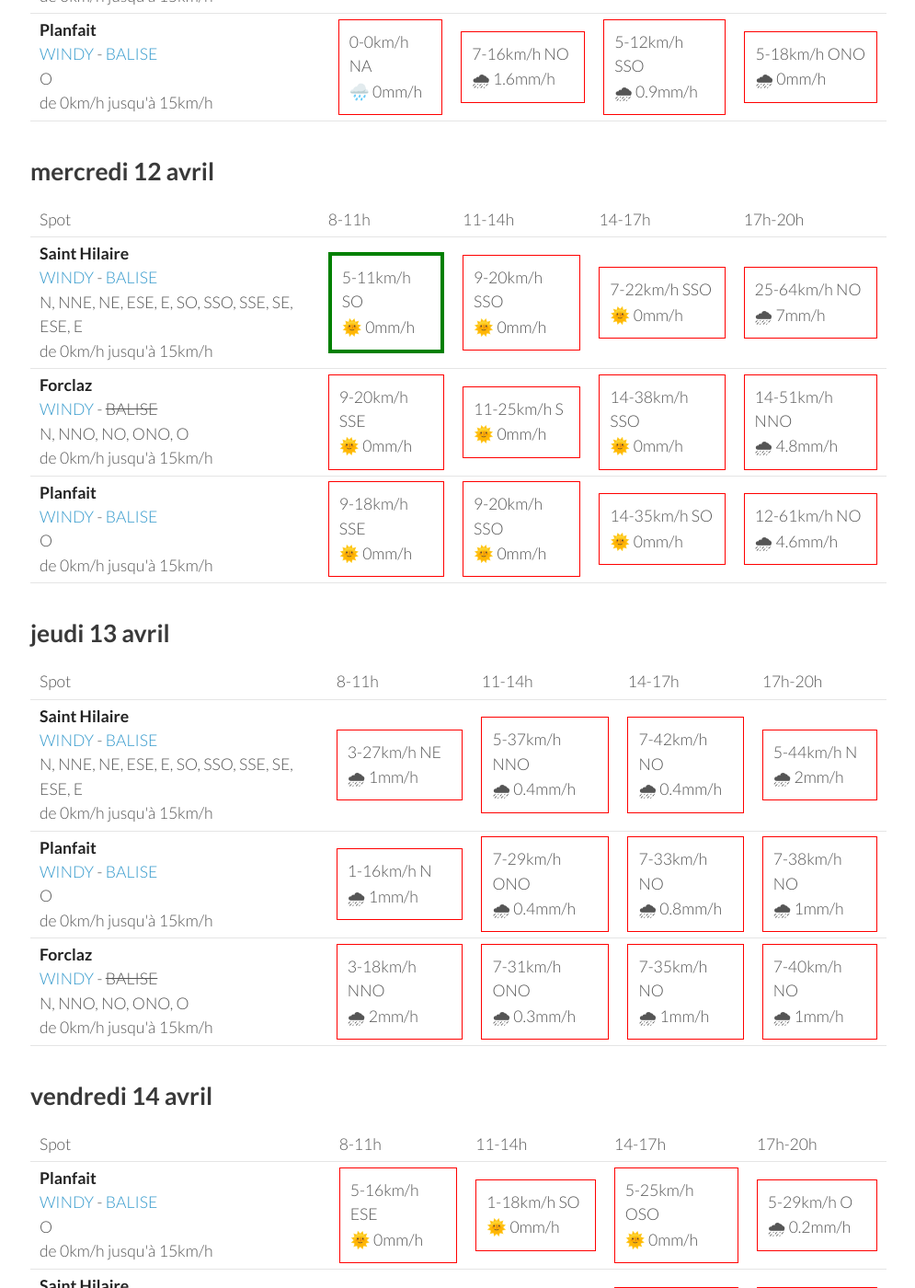
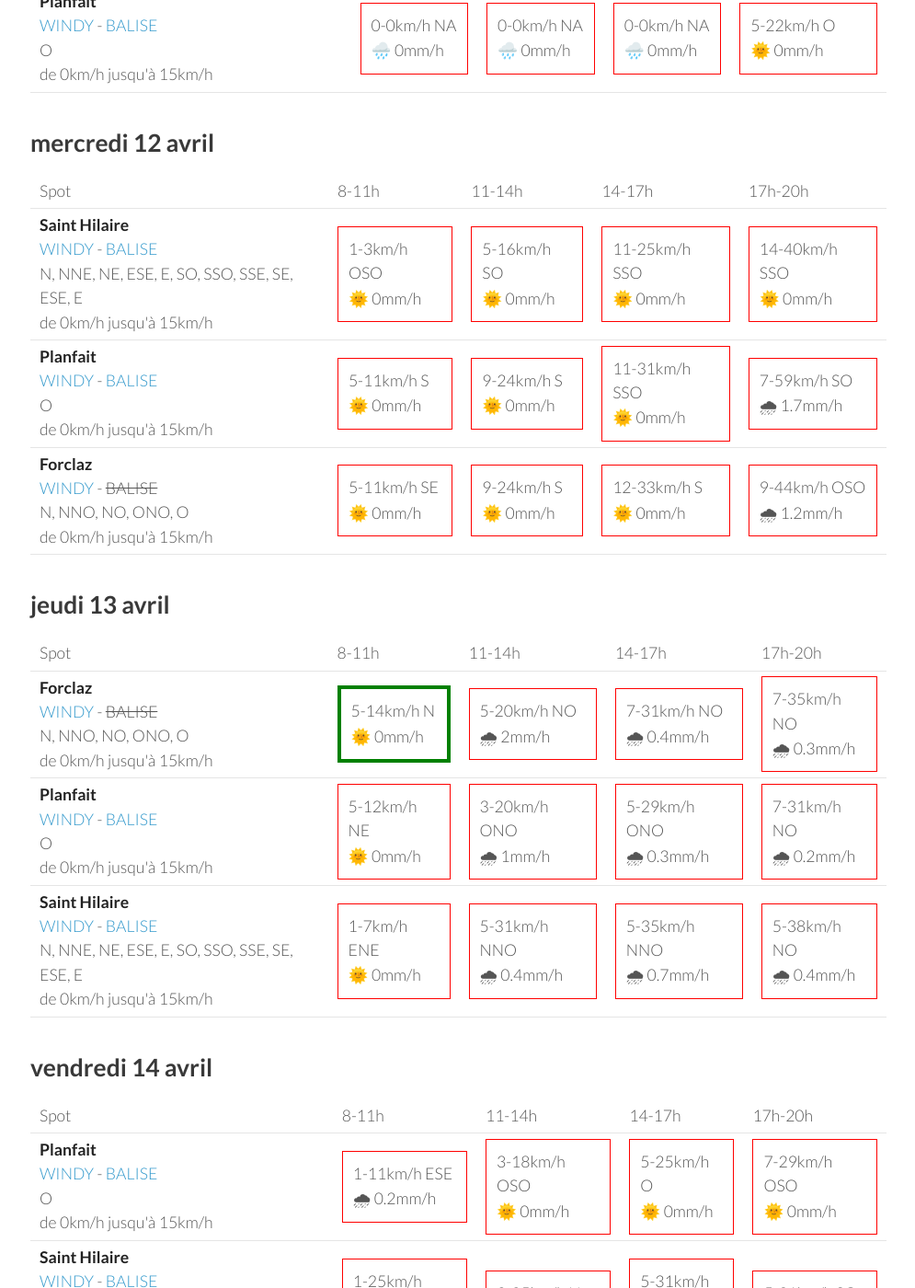
Before and after one commit to parapente-dans-le-nord/parapente-dans-le-nord.github.io, a Jekyll site: the page built from alpes_nord.markdown, in a window 1280 px wide and 1400 px high, scrolled down 616 px. Shown: the whole window at 92% size, without its empty margins (25-1020 px from the left). Built offline with Jekyll 4.4.1, drawn with Linux system fonts in a browser that asks for light colours; some of the changed text lies outside the part shown.

Commit message:
update index.markdown

```diff
--- a/alpes_nord.markdown
+++ b/alpes_nord.markdown
@@ -25,27 +25,27 @@ page mise à jour le mardi 11 avril 13:26
         <td><strong>Forclaz</strong><br><a href="https://windy.com/45.814/6.247?45.375,6.246,8,m:eVwaglz">WINDY</a> - <span class="no-balise"> BALISE </span><br> <span class="vent-favorable">N, NNO, NO, ONO, O</span><br><span class="force-vent">de 0km/h jusqu'à 15km/h</span> </td>
 
             <td><div class="not-flyable"><p>0-0km/h NA</p><p>🌧️ 0mm/h</p></div></td>
-            <td><div class="not-flyable"><p>9-22km/h N</p><p>🌧 3mm/h</p></div></td>
-            <td><div class="flyable"><p>1-11km/h NO</p><p>🌧 1.2mm/h</p></div></td>
-            <td><div class="flyable"><p>5-14km/h NNO</p><p>🌧 0.3mm/h</p></div></td>
+            <td><div class="not-flyable"><p>0-0km/h NA</p><p>🌧️ 0mm/h</p></div></td>
+            <td><div class="not-flyable"><p>0-0km/h NA</p><p>🌧️ 0mm/h</p></div></td>
+            <td><div class="flyable"><p>0-11km/h NNO</p><p>🌧 0.7mm/h</p></div></td>
 
     </tr>
 <tr>
         <td><strong>Saint Hilaire</strong><br><a href="https://windy.com/45.307/5.888?45.087,5.889,9,m:eUFagkX">WINDY</a> - <span class=""><a href="http://www.balisemeteo.com/balise.php?idBalise=61">BALISE</a> </span><br> <span class="vent-favorable">N, NNE, NE, ESE, E, SO, SSO, SSE, SE, ESE, E</span><br><span class="force-vent">de 0km/h jusqu'à 15km/h</span> </td>
 
             <td><div class="not-flyable"><p>0-0km/h NA</p><p>🌧️ 0mm/h</p></div></td>
-            <td><div class="flyable"><p>5-14km/h ESE</p><p>🌧 0.5mm/h</p></div></td>
-            <td><div class="not-flyable"><p>7-22km/h ENE</p><p>🌧 0.4mm/h</p></div></td>
-            <td><div class="not-flyable"><p>7-16km/h ENE</p><p>🌧 0mm/h</p></div></td>
+            <td><div class="not-flyable"><p>0-0km/h NA</p><p>🌧️ 0mm/h</p></div></td>
+            <td><div class="not-flyable"><p>0-0km/h NA</p><p>🌧️ 0mm/h</p></div></td>
+            <td><div class="flyable"><p>5-14km/h E</p><p>🌞 0mm/h</p></div></td>
 
     </tr>
 <tr>
         <td><strong>Planfait</strong><br><a href="https://windy.com/45.853/6.223?45.415,6.223,8">WINDY</a> - <span class=""><a href="https://www.openwindmap.org/PP496">BALISE</a> </span><br> <span class="vent-favorable">O</span><br><span class="force-vent">de 0km/h jusqu'à 15km/h</span> </td>
 
             <td><div class="not-flyable"><p>0-0km/h NA</p><p>🌧️ 0mm/h</p></div></td>
-            <td><div class="not-flyable"><p>7-16km/h NO</p><p>🌧 1.6mm/h</p></div></td>
-            <td><div class="not-flyable"><p>5-12km/h SSO</p><p>🌧 0.9mm/h</p></div></td>
-            <td><div class="not-flyable"><p>5-18km/h ONO</p><p>🌧 0mm/h</p></div></td>
+            <td><div class="not-flyable"><p>0-0km/h NA</p><p>🌧️ 0mm/h</p></div></td>
+            <td><div class="not-flyable"><p>0-0km/h NA</p><p>🌧️ 0mm/h</p></div></td>
+            <td><div class="not-flyable"><p>5-22km/h O</p><p>🌞 0mm/h</p></div></td>
 
     </tr>
 
@@ -67,30 +67,30 @@ page mise à jour le mardi 11 avril 13:26
 <tr>
         <td><strong>Saint Hilaire</strong><br><a href="https://windy.com/45.307/5.888?45.087,5.889,9,m:eUFagkX">WINDY</a> - <span class=""><a href="http://www.balisemeteo.com/balise.php?idBalise=61">BALISE</a> </span><br> <span class="vent-favorable">N, NNE, NE, ESE, E, SO, SSO, SSE, SE, ESE, E</span><br><span class="force-vent">de 0km/h jusqu'à 15km/h</span> </td>
 
-            <td><div class="flyable"><p>5-11km/h SO</p><p>🌞 0mm/h</p></div></td>
-            <td><div class="not-flyable"><p>9-20km/h SSO</p><p>🌞 0mm/h</p></div></td>
-            <td><div class="not-flyable"><p>7-22km/h SSO</p><p>🌞 0mm/h</p></div></td>
-            <td><div class="not-flyable"><p>25-64km/h NO</p><p>🌧 7mm/h</p></div></td>
+            <td><div class="not-flyable"><p>1-3km/h OSO</p><p>🌞 0mm/h</p></div></td>
+            <td><div class="not-flyable"><p>5-16km/h SO</p><p>🌞 0mm/h</p></div></td>
+            <td><div class="not-flyable"><p>11-25km/h SSO</p><p>🌞 0mm/h</p></div></td>
+            <td><div class="not-flyable"><p>14-40km/h SSO</p><p>🌞 0mm/h</p></div></td>
+
+
+    </tr>
+<tr>
+        <td><strong>Planfait</strong><br><a href="https://windy.com/45.853/6.223?45.415,6.223,8">WINDY</a> - <span class=""><a href="https://www.openwindmap.org/PP496">BALISE</a> </span><br> <span class="vent-favorable">O</span><br><span class="force-vent">de 0km/h jusqu'à 15km/h</span> </td>
+
+            <td><div class="not-flyable"><p>5-11km/h S</p><p>🌞 0mm/h</p></div></td>
+            <td><div class="not-flyable"><p>9-24km/h S</p><p>🌞 0mm/h</p></div></td>
+            <td><div class="not-flyable"><p>11-31km/h SSO</p><p>🌞 0mm/h</p></div></td>
+            <td><div class="not-flyable"><p>7-59km/h SO</p><p>🌧 1.7mm/h</p></div></td>
 
 
     </tr>
 <tr>
         <td><strong>Forclaz</strong><br><a href="https://windy.com/45.814/6.247?45.375,6.246,8,m:eVwaglz">WINDY</a> - <span class="no-balise"> BALISE </span><br> <span class="vent-favorable">N, NNO, NO, ONO, O</span><br><span class="force-vent">de 0km/h jusqu'à 15km/h</span> </td>
 
-            <td><div class="not-flyable"><p>9-20km/h SSE</p><p>🌞 0mm/h</p></div></td>
-            <td><div class="not-flyable"><p>11-25km/h S</p><p>🌞 0mm/h</p></div></td>
-            <td><div class="not-flyable"><p>14-38km/h SSO</p><p>🌞 0mm/h</p></div></td>
-            <td><div class="not-flyable"><p>14-51km/h NNO</p><p>🌧 4.8mm/h</p></div></td>
-
-
-    </tr>
-<tr>
-        <td><strong>Planfait</strong><br><a href="https://windy.com/45.853/6.223?45.415,6.223,8">WINDY</a> - <span class=""><a href="https://www.openwindmap.org/PP496">BALISE</a> </span><br> <span class="vent-favorable">O</span><br><span class="force-vent">de 0km/h jusqu'à 15km/h</span> </td>
-
-            <td><div class="not-flyable"><p>9-18km/h SSE</p><p>🌞 0mm/h</p></div></td>
-            <td><div class="not-flyable"><p>9-20km/h SSO</p><p>🌞 0mm/h</p></div></td>
-            <td><div class="not-flyable"><p>14-35km/h SO</p><p>🌞 0mm/h</p></div></td>
-            <td><div class="not-flyable"><p>12-61km/h NO</p><p>🌧 4.6mm/h</p></div></td>
+            <td><div class="not-flyable"><p>5-11km/h SE</p><p>🌞 0mm/h</p></div></td>
+            <td><div class="not-flyable"><p>9-24km/h S</p><p>🌞 0mm/h</p></div></td>
+            <td><div class="not-flyable"><p>12-33km/h S</p><p>🌞 0mm/h</p></div></td>
+            <td><div class="not-flyable"><p>9-44km/h OSO</p><p>🌧 1.2mm/h</p></div></td>
 
 
     </tr>
@@ -111,32 +111,32 @@ page mise à jour le mardi 11 avril 13:26
       <td>17h-20h</td>
     </tr>
 <tr>
-        <td><strong>Saint Hilaire</strong><br><a href="https://windy.com/45.307/5.888?45.087,5.889,9,m:eUFagkX">WINDY</a> - <span class=""><a href="http://www.balisemeteo.com/balise.php?idBalise=61">BALISE</a> </span><br> <span class="vent-favorable">N, NNE, NE, ESE, E, SO, SSO, SSE, SE, ESE, E</span><br><span class="force-vent">de 0km/h jusqu'à 15km/h</span> </td>
+        <td><strong>Forclaz</strong><br><a href="https://windy.com/45.814/6.247?45.375,6.246,8,m:eVwaglz">WINDY</a> - <span class="no-balise"> BALISE </span><br> <span class="vent-favorable">N, NNO, NO, ONO, O</span><br><span class="force-vent">de 0km/h jusqu'à 15km/h</span> </td>
 
-            <td><div class="not-flyable"><p>3-27km/h NE</p><p>🌧 1mm/h</p></div></td>
-            <td><div class="not-flyable"><p>5-37km/h NNO</p><p>🌧 0.4mm/h</p></div></td>
-            <td><div class="not-flyable"><p>7-42km/h NO</p><p>🌧 0.4mm/h</p></div></td>
-            <td><div class="not-flyable"><p>5-44km/h N</p><p>🌧 2mm/h</p></div></td>
+            <td><div class="flyable"><p>5-14km/h N</p><p>🌞 0mm/h</p></div></td>
+            <td><div class="not-flyable"><p>5-20km/h NO</p><p>🌧 2mm/h</p></div></td>
+            <td><div class="not-flyable"><p>7-31km/h NO</p><p>🌧 0.4mm/h</p></div></td>
+            <td><div class="not-flyable"><p>7-35km/h NO</p><p>🌧 0.3mm/h</p></div></td>
 
 
     </tr>
 <tr>
         <td><strong>Planfait</strong><br><a href="https://windy.com/45.853/6.223?45.415,6.223,8">WINDY</a> - <span class=""><a href="https://www.openwindmap.org/PP496">BALISE</a> </span><br> <span class="vent-favorable">O</span><br><span class="force-vent">de 0km/h jusqu'à 15km/h</span> </td>
 
-            <td><div class="not-flyable"><p>1-16km/h N</p><p>🌧 1mm/h</p></div></td>
-            <td><div class="not-flyable"><p>7-29km/h ONO</p><p>🌧 0.4mm/h</p></div></td>
-            <td><div class="not-flyable"><p>7-33km/h NO</p><p>🌧 0.8mm/h</p></div></td>
-            <td><div class="not-flyable"><p>7-38km/h NO</p><p>🌧 1mm/h</p></div></td>
+            <td><div class="not-flyable"><p>5-12km/h NE</p><p>🌞 0mm/h</p></div></td>
+            <td><div class="not-flyable"><p>3-20km/h ONO</p><p>🌧 1mm/h</p></div></td>
+            <td><div class="not-flyable"><p>5-29km/h ONO</p><p>🌧 0.3mm/h</p></div></td>
+            <td><div class="not-flyable"><p>7-31km/h NO</p><p>🌧 0.2mm/h</p></div></td>
 
 
     </tr>
 <tr>
-        <td><strong>Forclaz</strong><br><a href="https://windy.com/45.814/6.247?45.375,6.246,8,m:eVwaglz">WINDY</a> - <span class="no-balise"> BALISE </span><br> <span class="vent-favorable">N, NNO, NO, ONO, O</span><br><span class="force-vent">de 0km/h jusqu'à 15km/h</span> </td>
+        <td><strong>Saint Hilaire</strong><br><a href="https://windy.com/45.307/5.888?45.087,5.889,9,m:eUFagkX">WINDY</a> - <span class=""><a href="http://www.balisemeteo.com/balise.php?idBalise=61">BALISE</a> </span><br> <span class="vent-favorable">N, NNE, NE, ESE, E, SO, SSO, SSE, SE, ESE, E</span><br><span class="force-vent">de 0km/h jusqu'à 15km/h</span> </td>
 
-            <td><div class="not-flyable"><p>3-18km/h NNO</p><p>🌧 2mm/h</p></div></td>
-            <td><div class="not-flyable"><p>7-31km/h ONO</p><p>🌧 0.3mm/h</p></div></td>
-            <td><div class="not-flyable"><p>7-35km/h NO</p><p>🌧 1mm/h</p></div></td>
-            <td><div class="not-flyable"><p>7-40km/h NO</p><p>🌧 1mm/h</p></div></td>
+            <td><div class="not-flyable"><p>1-7km/h ENE</p><p>🌞 0mm/h</p></div></td>
+            <td><div class="not-flyable"><p>5-31km/h NNO</p><p>🌧 0.4mm/h</p></div></td>
+            <td><div class="not-flyable"><p>5-35km/h NNO</p><p>🌧 0.7mm/h</p></div></td>
+            <td><div class="not-flyable"><p>5-38km/h NO</p><p>🌧 0.4mm/h</p></div></td>
 
 
     </tr>
@@ -159,30 +159,30 @@ page mise à jour le mardi 11 avril 13:26
 <tr>
         <td><strong>Planfait</strong><br><a href="https://windy.com/45.853/6.223?45.415,6.223,8">WINDY</a> - <span class=""><a href="https://www.openwindmap.org/PP496">BALISE</a> </span><br> <span class="vent-favorable">O</span><br><span class="force-vent">de 0km/h jusqu'à 15km/h</span> </td>
 
-            <td><div class="not-flyable"><p>5-16km/h ESE</p><p>🌞 0mm/h</p></div></td>
-            <td><div class="not-flyable"><p>1-18km/h SO</p><p>🌞 0mm/h</p></div></td>
-            <td><div class="not-flyable"><p>5-25km/h OSO</p><p>🌞 0mm/h</p></div></td>
-            <td><div class="not-flyable"><p>5-29km/h O</p><p>🌧 0.2mm/h</p></div></td>
+            <td><div class="not-flyable"><p>1-11km/h ESE</p><p>🌧 0.2mm/h</p></div></td>
+            <td><div class="not-flyable"><p>3-18km/h OSO</p><p>🌞 0mm/h</p></div></td>
+            <td><div class="not-flyable"><p>5-25km/h O</p><p>🌞 0mm/h</p></div></td>
+            <td><div class="not-flyable"><p>7-29km/h OSO</p><p>🌞 0mm/h</p></div></td>
 
 
     </tr>
 <tr>
         <td><strong>Saint Hilaire</strong><br><a href="https://windy.com/45.307/5.888?45.087,5.889,9,m:eUFagkX">WINDY</a> - <span class=""><a href="http://www.balisemeteo.com/balise.php?idBalise=61">BALISE</a> </span><br> <span class="vent-favorable">N, NNE, NE, ESE, E, SO, SSO, SSE, SE, ESE, E</span><br><span class="force-vent">de 0km/h jusqu'à 15km/h</span> </td>
 
-            <td><div class="not-flyable"><p>3-31km/h E</p><p>🌞 0mm/h</p></div></td>
-            <td><div class="not-flyable"><p>3-31km/h N</p><p>🌞 0mm/h</p></div></td>
-            <td><div class="not-flyable"><p>5-31km/h OSO</p><p>🌞 0mm/h</p></div></td>
-            <td><div class="not-flyable"><p>3-33km/h SSO</p><p>🌧 0.6mm/h</p></div></td>
+            <td><div class="not-flyable"><p>1-25km/h NNE</p><p>🌧 0.3mm/h</p></div></td>
+            <td><div class="not-flyable"><p>3-25km/h N</p><p>🌧 0.2mm/h</p></div></td>
+            <td><div class="not-flyable"><p>5-31km/h O</p><p>🌞 0mm/h</p></div></td>
+            <td><div class="not-flyable"><p>5-31km/h SO</p><p>🌞 0mm/h</p></div></td>
 
 
     </tr>
 <tr>
         <td><strong>Forclaz</strong><br><a href="https://windy.com/45.814/6.247?45.375,6.246,8,m:eVwaglz">WINDY</a> - <span class="no-balise"> BALISE </span><br> <span class="vent-favorable">N, NNO, NO, ONO, O</span><br><span class="force-vent">de 0km/h jusqu'à 15km/h</span> </td>
 
-            <td><div class="not-flyable"><p>5-16km/h ESE</p><p>🌞 0mm/h</p></div></td>
-            <td><div class="not-flyable"><p>1-18km/h SSO</p><p>🌞 0mm/h</p></div></td>
-            <td><div class="not-flyable"><p>5-25km/h OSO</p><p>🌞 0mm/h</p></div></td>
-            <td><div class="not-flyable"><p>5-29km/h O</p><p>🌧 0.2mm/h</p></div></td>
+            <td><div class="not-flyable"><p>1-11km/h ESE</p><p>🌞 0mm/h</p></div></td>
+            <td><div class="not-flyable"><p>3-16km/h O</p><p>🌞 0mm/h</p></div></td>
+            <td><div class="not-flyable"><p>5-24km/h O</p><p>🌞 0mm/h</p></div></td>
+            <td><div class="not-flyable"><p>7-29km/h OSO</p><p>🌞 0mm/h</p></div></td>
 
 
     </tr>
@@ -203,32 +203,32 @@ page mise à jour le mardi 11 avril 13:26
       <td>17h-20h</td>
     </tr>
 <tr>
-        <td><strong>Planfait</strong><br><a href="https://windy.com/45.853/6.223?45.415,6.223,8">WINDY</a> - <span class=""><a href="https://www.openwindmap.org/PP496">BALISE</a> </span><br> <span class="vent-favorable">O</span><br><span class="force-vent">de 0km/h jusqu'à 15km/h</span> </td>
+        <td><strong>Saint Hilaire</strong><br><a href="https://windy.com/45.307/5.888?45.087,5.889,9,m:eUFagkX">WINDY</a> - <span class=""><a href="http://www.balisemeteo.com/balise.php?idBalise=61">BALISE</a> </span><br> <span class="vent-favorable">N, NNE, NE, ESE, E, SO, SSO, SSE, SE, ESE, E</span><br><span class="force-vent">de 0km/h jusqu'à 15km/h</span> </td>
 
-            <td><div class="not-flyable"><p>5-31km/h ESE</p><p>🌧 5mm/h</p></div></td>
-            <td><div class="not-flyable"><p>5-33km/h OSO</p><p>🌧 5mm/h</p></div></td>
-            <td><div class="not-flyable"><p>5-27km/h OSO</p><p>🌧 3mm/h</p></div></td>
-            <td><div class="not-flyable"><p>3-22km/h OSO</p><p>🌧 1.4mm/h</p></div></td>
+            <td><div class="not-flyable"><p>1-25km/h S</p><p>🌧 3.4mm/h</p></div></td>
+            <td><div class="not-flyable"><p>3-25km/h S</p><p>🌧 4.3mm/h</p></div></td>
+            <td><div class="not-flyable"><p>5-33km/h SO</p><p>🌧 2.4mm/h</p></div></td>
+            <td><div class="not-flyable"><p>0-44km/h NNE</p><p>🌧 3.7mm/h</p></div></td>
 
 
     </tr>
 <tr>
-        <td><strong>Saint Hilaire</strong><br><a href="https://windy.com/45.307/5.888?45.087,5.889,9,m:eUFagkX">WINDY</a> - <span class=""><a href="http://www.balisemeteo.com/balise.php?idBalise=61">BALISE</a> </span><br> <span class="vent-favorable">N, NNE, NE, ESE, E, SO, SSO, SSE, SE, ESE, E</span><br><span class="force-vent">de 0km/h jusqu'à 15km/h</span> </td>
+        <td><strong>Planfait</strong><br><a href="https://windy.com/45.853/6.223?45.415,6.223,8">WINDY</a> - <span class=""><a href="https://www.openwindmap.org/PP496">BALISE</a> </span><br> <span class="vent-favorable">O</span><br><span class="force-vent">de 0km/h jusqu'à 15km/h</span> </td>
 
-            <td><div class="not-flyable"><p>3-46km/h SO</p><p>🌧 6mm/h</p></div></td>
-            <td><div class="not-flyable"><p>1-50km/h SO</p><p>🌧 4.5mm/h</p></div></td>
-            <td><div class="not-flyable"><p>1-35km/h NE</p><p>🌧 7mm/h</p></div></td>
-            <td><div class="not-flyable"><p>1-33km/h NNE</p><p>🌧 3.4mm/h</p></div></td>
+            <td><div class="not-flyable"><p>5-20km/h SE</p><p>🌧 1.7mm/h</p></div></td>
+            <td><div class="not-flyable"><p>5-24km/h S</p><p>🌧 2.6mm/h</p></div></td>
+            <td><div class="not-flyable"><p>5-29km/h SSO</p><p>🌧 2.2mm/h</p></div></td>
+            <td><div class="not-flyable"><p>7-40km/h ONO</p><p>🌧 2.9mm/h</p></div></td>
 
 
     </tr>
 <tr>
         <td><strong>Forclaz</strong><br><a href="https://windy.com/45.814/6.247?45.375,6.246,8,m:eVwaglz">WINDY</a> - <span class="no-balise"> BALISE </span><br> <span class="vent-favorable">N, NNO, NO, ONO, O</span><br><span class="force-vent">de 0km/h jusqu'à 15km/h</span> </td>
 
-            <td><div class="not-flyable"><p>3-33km/h ESE</p><p>🌧 6mm/h</p></div></td>
-            <td><div class="not-flyable"><p>3-35km/h SO</p><p>🌧 5mm/h</p></div></td>
-            <td><div class="not-flyable"><p>3-27km/h OSO</p><p>🌧 3.5mm/h</p></div></td>
-            <td><div class="not-flyable"><p>3-24km/h OSO</p><p>🌧 1.4mm/h</p></div></td>
+            <td><div class="not-flyable"><p>5-20km/h SE</p><p>🌧 1.8mm/h</p></div></td>
+            <td><div class="not-flyable"><p>5-25km/h S</p><p>🌧 3mm/h</p></div></td>
+            <td><div class="not-flyable"><p>3-29km/h SO</p><p>🌧 2.1mm/h</p></div></td>
+            <td><div class="not-flyable"><p>5-40km/h ONO</p><p>🌧 2.5mm/h</p></div></td>
 
 
     </tr>
@@ -251,30 +251,30 @@ page mise à jour le mardi 11 avril 13:26
 <tr>
         <td><strong>Saint Hilaire</strong><br><a href="https://windy.com/45.307/5.888?45.087,5.889,9,m:eUFagkX">WINDY</a> - <span class=""><a href="http://www.balisemeteo.com/balise.php?idBalise=61">BALISE</a> </span><br> <span class="vent-favorable">N, NNE, NE, ESE, E, SO, SSO, SSE, SE, ESE, E</span><br><span class="force-vent">de 0km/h jusqu'à 15km/h</span> </td>
 
-            <td><div class="not-flyable"><p>3-44km/h NNE</p><p>🌧 0.5mm/h</p></div></td>
-            <td><div class="not-flyable"><p>3-42km/h N</p><p>🌧 0.6mm/h</p></div></td>
-            <td><div class="not-flyable"><p>3-37km/h N</p><p>🌧 0.9mm/h</p></div></td>
-            <td><div class="not-flyable"><p>3-35km/h NNE</p><p>🌧 0.7mm/h</p></div></td>
+            <td><div class="not-flyable"><p>3-31km/h ENE</p><p>🌞 0mm/h</p></div></td>
+            <td><div class="not-flyable"><p>7-35km/h NNE</p><p>🌞 0mm/h</p></div></td>
+            <td><div class="not-flyable"><p>7-40km/h N</p><p>🌧 0.3mm/h</p></div></td>
+            <td><div class="not-flyable"><p>5-42km/h N</p><p>🌧 0.9mm/h</p></div></td>
 
 
     </tr>
 <tr>
         <td><strong>Planfait</strong><br><a href="https://windy.com/45.853/6.223?45.415,6.223,8">WINDY</a> - <span class=""><a href="https://www.openwindmap.org/PP496">BALISE</a> </span><br> <span class="vent-favorable">O</span><br><span class="force-vent">de 0km/h jusqu'à 15km/h</span> </td>
 
-            <td><div class="not-flyable"><p>1-22km/h ONO</p><p>🌧 0.8mm/h</p></div></td>
-            <td><div class="not-flyable"><p>3-24km/h ONO</p><p>🌧 0.6mm/h</p></div></td>
-            <td><div class="not-flyable"><p>5-22km/h ONO</p><p>🌧 1.2mm/h</p></div></td>
-            <td><div class="not-flyable"><p>3-22km/h NO</p><p>🌧 0.9mm/h</p></div></td>
+            <td><div class="not-flyable"><p>0-12km/h OSO</p><p>🌞 0mm/h</p></div></td>
+            <td><div class="not-flyable"><p>3-20km/h NNO</p><p>🌧 0.4mm/h</p></div></td>
+            <td><div class="not-flyable"><p>5-25km/h ONO</p><p>🌧 0.9mm/h</p></div></td>
+            <td><div class="not-flyable"><p>7-29km/h NO</p><p>🌧 1.1mm/h</p></div></td>
 
 
     </tr>
 <tr>
         <td><strong>Forclaz</strong><br><a href="https://windy.com/45.814/6.247?45.375,6.246,8,m:eVwaglz">WINDY</a> - <span class="no-balise"> BALISE </span><br> <span class="vent-favorable">N, NNO, NO, ONO, O</span><br><span class="force-vent">de 0km/h jusqu'à 15km/h</span> </td>
 
-            <td><div class="not-flyable"><p>1-24km/h O</p><p>🌧 0.8mm/h</p></div></td>
-            <td><div class="not-flyable"><p>3-24km/h O</p><p>🌧 0.7mm/h</p></div></td>
-            <td><div class="not-flyable"><p>3-22km/h ONO</p><p>🌧 1.3mm/h</p></div></td>
-            <td><div class="not-flyable"><p>3-20km/h ONO</p><p>🌧 1.2mm/h</p></div></td>
+            <td><div class="not-flyable"><p>1-12km/h SO</p><p>🌞 0mm/h</p></div></td>
+            <td><div class="not-flyable"><p>5-20km/h NO</p><p>🌧 0.7mm/h</p></div></td>
+            <td><div class="not-flyable"><p>5-25km/h ONO</p><p>🌧 0.8mm/h</p></div></td>
+            <td><div class="not-flyable"><p>5-29km/h ONO</p><p>🌧 1mm/h</p></div></td>
 
 
     </tr>
```
Also changed, not shown: other parts of alpes_nord.markdown (+1 -1 lines).
